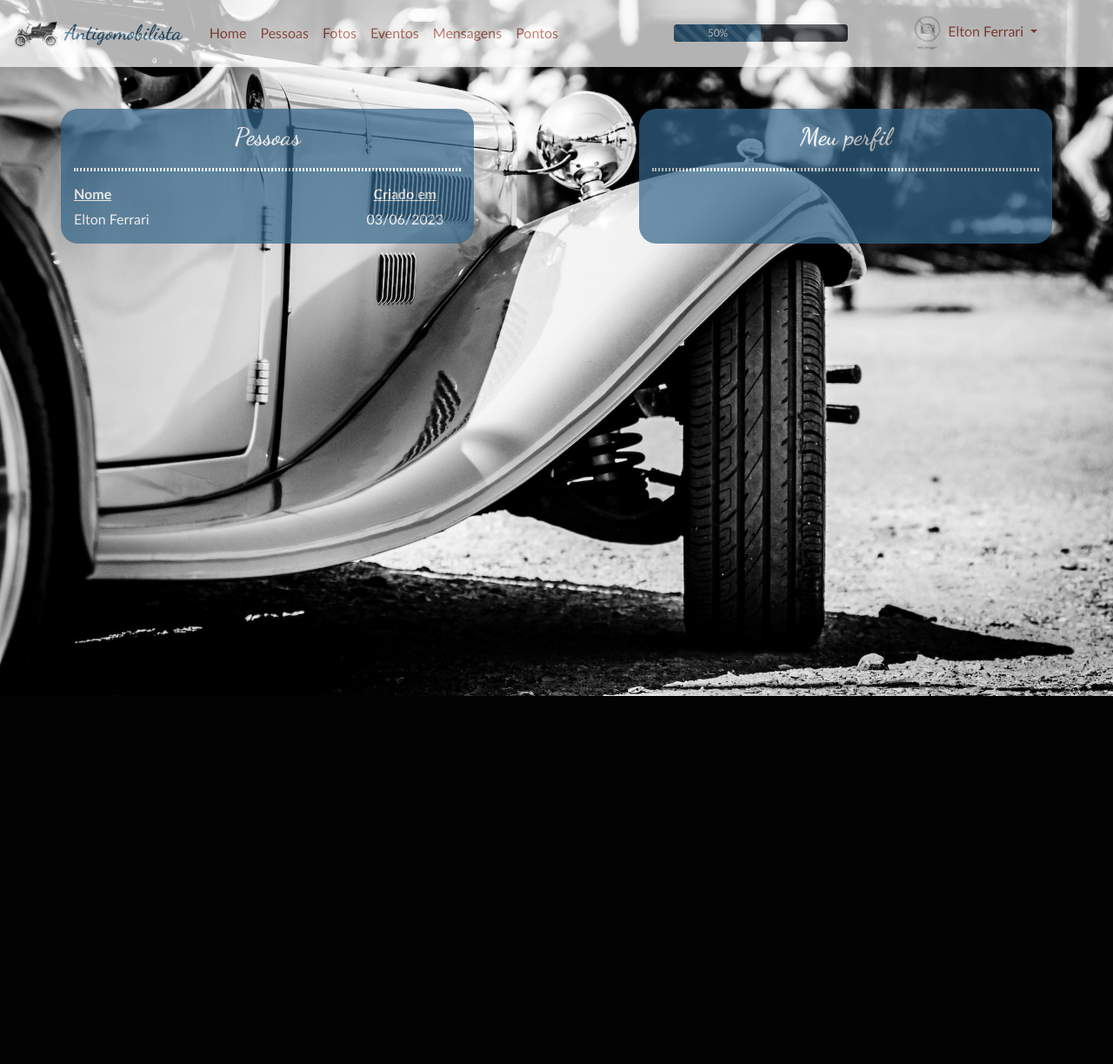
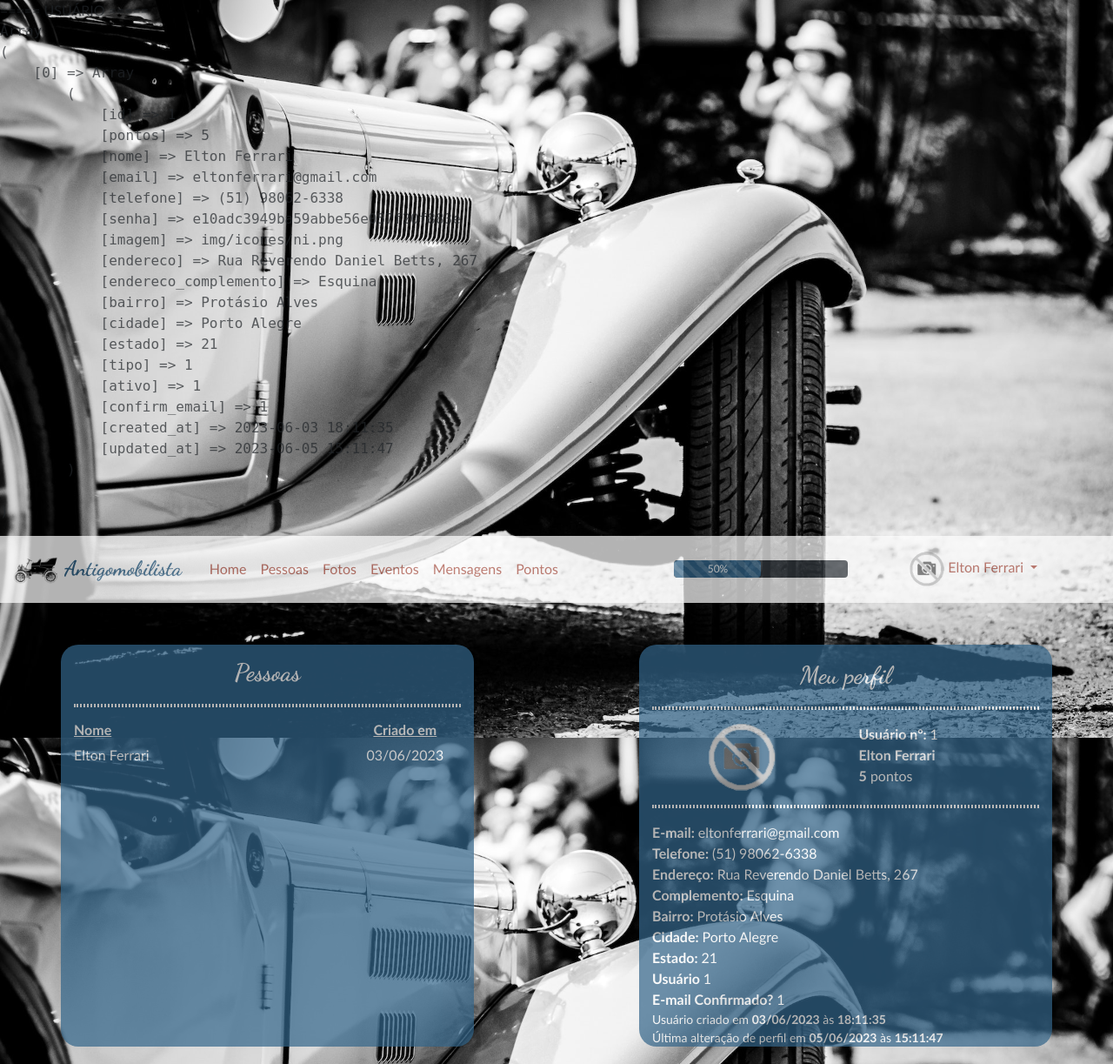
Before and after one commit to eltonferrari/Antigomobilista, a PHP site: page /Antigomobilista/systems/visualizacoes/usuarios/pessoas.php in a window 1280 px wide. Shown: the whole page at 87% size. Before the commit the page ends 800 px from the top, so only its background shows below. Run offline with PHP 8.4, Linux system fonts and the light colour scheme; the visitor is signed in with stand-in values (Sample User, id 1); data comes from the database, SQL or seed files in the repository; both versions use the stored data as it was after the commit.

Commit message:
Version-1.2

```diff
--- a/assets/css/style.css
+++ b/assets/css/style.css
@@ -4,72 +4,67 @@
   font-family: 'Trebuchet MS', 'Lucida Sans Unicode', 'Lucida Grande', 'Lucida Sans', Arial, sans-serif;
 }
 
-/* line 12, ../../xampp/htdocs/Antigomobilista/scss/style.scss */
-.pre-footer {
-  height: 20px;
-}
-
 /*Extra small devices (portrait phones, menor que 576px)*/
 /*Small devices (landscape phones, 576px e maiores)*/
 /*Medium devices (tablets, 768px e maiores)*/
 /*Large devices (desktops, 992px e maiores)*/
-/* line 41, ../../xampp/htdocs/Antigomobilista/scss/style.scss */
+/* line 37, ../../xampp/htdocs/Antigomobilista/scss/style.scss */
 .blur {
   background: white;
 }
 
-/* line 45, ../../xampp/htdocs/Antigomobilista/scss/style.scss */
+/* line 41, ../../xampp/htdocs/Antigomobilista/scss/style.scss */
 .blur-3 {
   background: #33658a;
 }
 
-/* line 50, ../../xampp/htdocs/Antigomobilista/scss/style.scss */
+/* line 46, ../../xampp/htdocs/Antigomobilista/scss/style.scss */
 .negrito {
   font-weight: bold;
 }
 
-/* line 54, ../../xampp/htdocs/Antigomobilista/scss/style.scss */
+/* line 50, ../../xampp/htdocs/Antigomobilista/scss/style.scss */
 .underline {
   text-decoration: underline;
 }
 
-/* line 59, ../../xampp/htdocs/Antigomobilista/scss/style.scss */
+/* line 55, ../../xampp/htdocs/Antigomobilista/scss/style.scss */
 hr.separador {
   border: 1px dotted #aa5042;
 }
 
-/* line 63, ../../xampp/htdocs/Antigomobilista/scss/style.scss */
+/* line 59, ../../xampp/htdocs/Antigomobilista/scss/style.scss */
 hr.separador-branco {
   border: 2px dotted #fff;
 }
 
-/* line 68, ../../xampp/htdocs/Antigomobilista/scss/style.scss */
+/* line 64, ../../xampp/htdocs/Antigomobilista/scss/style.scss */
 .d-in {
   display: inline;
 }
 
-/* line 72, ../../xampp/htdocs/Antigomobilista/scss/style.scss */
+/* line 68, ../../xampp/htdocs/Antigomobilista/scss/style.scss */
 .d-bl {
   display: block;
 }
 
-/* line 77, ../../xampp/htdocs/Antigomobilista/scss/style.scss */
+/* line 73, ../../xampp/htdocs/Antigomobilista/scss/style.scss */
 a.link-sem-sobrescrito {
   text-decoration: none;
 }
 
-/* line 82, ../../xampp/htdocs/Antigomobilista/scss/style.scss */
+/* line 78, ../../xampp/htdocs/Antigomobilista/scss/style.scss */
 .bg-branco {
   background-color: #fff;
 }
 
-/* line 86, ../../xampp/htdocs/Antigomobilista/scss/style.scss */
+/* line 82, ../../xampp/htdocs/Antigomobilista/scss/style.scss */
 ul.navbar-nav > li.nav-item > a.nav-link {
   background-color: #fff;
   color: #aa5042;
 }
 
-/* line 91, ../../xampp/htdocs/Antigomobilista/scss/style.scss */
+/* line 87, ../../xampp/htdocs/Antigomobilista/scss/style.scss */
 .navbar-toggler:hover,
 .navbar-toggler:focus,
 ul.navbar-nav > li.nav-item > a.nav-link:hover,
@@ -81,12 +76,12 @@
   color: #fff;
 }
 
-/* line 102, ../../xampp/htdocs/Antigomobilista/scss/style.scss */
+/* line 98, ../../xampp/htdocs/Antigomobilista/scss/style.scss */
 .bg-cor-3 {
   background-color: #33658a !important;
 }
 
-/* line 106, ../../xampp/htdocs/Antigomobilista/scss/style.scss */
+/* line 102, ../../xampp/htdocs/Antigomobilista/scss/style.scss */
 a.bg-cor-3:focus,
 a.bg-cor-3:hover,
 button.bg-cor-3:focus,
@@ -94,72 +89,77 @@
   background-color: #33658a !important;
 }
 
-/* line 116, ../../xampp/htdocs/Antigomobilista/scss/style.scss */
+/* line 110, ../../xampp/htdocs/Antigomobilista/scss/style.scss */
+.pre-footer {
+  height: 20px;
+}
+
+/* line 115, ../../xampp/htdocs/Antigomobilista/scss/style.scss */
 #image1 {
   background-image: url(../../img/fotos/background_1.jpg);
 }
 
-/* line 120, ../../xampp/htdocs/Antigomobilista/scss/style.scss */
+/* line 119, ../../xampp/htdocs/Antigomobilista/scss/style.scss */
 #image2 {
   background-image: url(../../img/fotos/background_2.jpg);
 }
 
-/* line 124, ../../xampp/htdocs/Antigomobilista/scss/style.scss */
+/* line 123, ../../xampp/htdocs/Antigomobilista/scss/style.scss */
 #image3 {
   background-image: url(../../img/fotos/background_3.jpg);
 }
 
-/* line 128, ../../xampp/htdocs/Antigomobilista/scss/style.scss */
+/* line 127, ../../xampp/htdocs/Antigomobilista/scss/style.scss */
 #image4 {
   background-image: url(../../img/fotos/background_4.jpg);
 }
 
-/* line 132, ../../xampp/htdocs/Antigomobilista/scss/style.scss */
+/* line 131, ../../xampp/htdocs/Antigomobilista/scss/style.scss */
 #image5 {
   background-image: url(../../img/fotos/background_5.jpg);
 }
 
-/* line 136, ../../xampp/htdocs/Antigomobilista/scss/style.scss */
+/* line 135, ../../xampp/htdocs/Antigomobilista/scss/style.scss */
 #image6 {
   background-image: url(../../img/fotos/background_6.jpg);
 }
 
-/* line 140, ../../xampp/htdocs/Antigomobilista/scss/style.scss */
+/* line 139, ../../xampp/htdocs/Antigomobilista/scss/style.scss */
 #image7 {
   background-image: url(../../img/fotos/background_7.jpg);
 }
 
-/* line 144, ../../xampp/htdocs/Antigomobilista/scss/style.scss */
+/* line 143, ../../xampp/htdocs/Antigomobilista/scss/style.scss */
 #image8 {
   background-image: url(../../img/fotos/background_8.jpg);
 }
 
-/* line 148, ../../xampp/htdocs/Antigomobilista/scss/style.scss */
+/* line 147, ../../xampp/htdocs/Antigomobilista/scss/style.scss */
 #image9 {
   background-image: url(../../img/fotos/background_9.jpg);
 }
 
-/* line 152, ../../xampp/htdocs/Antigomobilista/scss/style.scss */
+/* line 151, ../../xampp/htdocs/Antigomobilista/scss/style.scss */
 #image10 {
   background-image: url(../../img/fotos/background_10.jpg);
 }
 
-/* line 156, ../../xampp/htdocs/Antigomobilista/scss/style.scss */
+/* line 155, ../../xampp/htdocs/Antigomobilista/scss/style.scss */
 #wallpaper-1 {
   background-image: url(../../img/wallpaper/wallpaper_1.jpg);
 }
 
-/* line 160, ../../xampp/htdocs/Antigomobilista/scss/style.scss */
+/* line 159, ../../xampp/htdocs/Antigomobilista/scss/style.scss */
 #wallpaper-2 {
   background-image: url(../../img/wallpaper/wallpaper_2.jpg);
 }
 
-/* line 164, ../../xampp/htdocs/Antigomobilista/scss/style.scss */
+/* line 163, ../../xampp/htdocs/Antigomobilista/scss/style.scss */
 #wallpaper-3 {
   background-image: url(../../img/wallpaper/wallpaper_3.jpg);
 }
 
-/* line 168, ../../xampp/htdocs/Antigomobilista/scss/style.scss */
+/* line 167, ../../xampp/htdocs/Antigomobilista/scss/style.scss */
 #image1,
 #image2,
 #image3,
@@ -193,86 +193,91 @@
   src: url("../fonts/BerkshireSwash-Regular.ttf");
 }
 
-/* line 202, ../../xampp/htdocs/Antigomobilista/scss/style.scss */
+/* line 201, ../../xampp/htdocs/Antigomobilista/scss/style.scss */
 .font-dancing {
   font-family: "Dancing";
   font-size: 1.3em;
   font-weight: 700;
 }
 
-/* line 208, ../../xampp/htdocs/Antigomobilista/scss/style.scss */
+/* line 207, ../../xampp/htdocs/Antigomobilista/scss/style.scss */
 .font-berk {
   font-family: "Berkshire";
   font-size: 1em;
 }
 
-/* line 213, ../../xampp/htdocs/Antigomobilista/scss/style.scss */
+/* line 212, ../../xampp/htdocs/Antigomobilista/scss/style.scss */
+.font-size-14 {
+  font-size: 14px;
+}
+
+/* line 216, ../../xampp/htdocs/Antigomobilista/scss/style.scss */
 .font-size-16 {
   font-size: 16px;
 }
 
-/* line 217, ../../xampp/htdocs/Antigomobilista/scss/style.scss */
+/* line 220, ../../xampp/htdocs/Antigomobilista/scss/style.scss */
 .font-size-18 {
   font-size: 18px;
 }
 
-/* line 221, ../../xampp/htdocs/Antigomobilista/scss/style.scss */
+/* line 224, ../../xampp/htdocs/Antigomobilista/scss/style.scss */
 .font-size-20 {
   font-size: 20px;
 }
 
-/* line 225, ../../xampp/htdocs/Antigomobilista/scss/style.scss */
+/* line 228, ../../xampp/htdocs/Antigomobilista/scss/style.scss */
 .font-size-22 {
   font-size: 22px;
 }
 
-/* line 229, ../../xampp/htdocs/Antigomobilista/scss/style.scss */
+/* line 232, ../../xampp/htdocs/Antigomobilista/scss/style.scss */
 .font-size-24 {
   font-size: 24px;
 }
 
-/* line 233, ../../xampp/htdocs/Antigomobilista/scss/style.scss */
+/* line 236, ../../xampp/htdocs/Antigomobilista/scss/style.scss */
 .font-size-26 {
   font-size: 26px;
 }
 
-/* line 237, ../../xampp/htdocs/Antigomobilista/scss/style.scss */
+/* line 240, ../../xampp/htdocs/Antigomobilista/scss/style.scss */
 .font-size-28 {
   font-size: 28px;
 }
 
-/* line 243, ../../xampp/htdocs/Antigomobilista/scss/style.scss */
+/* line 246, ../../xampp/htdocs/Antigomobilista/scss/style.scss */
 .cor-1 {
   color: #aa5042;
 }
 
-/* line 247, ../../xampp/htdocs/Antigomobilista/scss/style.scss */
+/* line 250, ../../xampp/htdocs/Antigomobilista/scss/style.scss */
 .cor-2 {
   color: #72a98f;
 }
 
-/* line 251, ../../xampp/htdocs/Antigomobilista/scss/style.scss */
+/* line 254, ../../xampp/htdocs/Antigomobilista/scss/style.scss */
 .cor-3 {
   color: #33658a;
 }
 
-/* line 255, ../../xampp/htdocs/Antigomobilista/scss/style.scss */
+/* line 258, ../../xampp/htdocs/Antigomobilista/scss/style.scss */
 .cor-branco {
   color: #fff;
 }
 
-/* line 259, ../../xampp/htdocs/Antigomobilista/scss/style.scss */
+/* line 262, ../../xampp/htdocs/Antigomobilista/scss/style.scss */
 .bg-cor-3 {
   background-color: #33658a;
 }
 
-/* line 264, ../../xampp/htdocs/Antigomobilista/scss/style.scss */
+/* line 267, ../../xampp/htdocs/Antigomobilista/scss/style.scss */
 .borda-card-reader {
   border-radius: 20px 20px 0px 0px;
   border: 2px solid #aa5042;
 }
 
-/* line 269, ../../xampp/htdocs/Antigomobilista/scss/style.scss */
+/* line 272, ../../xampp/htdocs/Antigomobilista/scss/style.scss */
 .borda-card-body {
   border: 2px;
   border-top: 0px;
@@ -281,23 +286,23 @@
   border-radius: 0px 0px 20px 20px;
 }
 
-/* line 278, ../../xampp/htdocs/Antigomobilista/scss/style.scss */
+/* line 281, ../../xampp/htdocs/Antigomobilista/scss/style.scss */
 .borda-2 {
   border: 1px solid #72a98f;
 }
 
-/* line 282, ../../xampp/htdocs/Antigomobilista/scss/style.scss */
+/* line 285, ../../xampp/htdocs/Antigomobilista/scss/style.scss */
 .borda-redonda-20 {
   border-radius: 20px;
 }
 
-/* line 287, ../../xampp/htdocs/Antigomobilista/scss/style.scss */
+/* line 290, ../../xampp/htdocs/Antigomobilista/scss/style.scss */
 .botao {
   background-color: #aa5042;
   color: #fff;
 }
 
-/* line 292, ../../xampp/htdocs/Antigomobilista/scss/style.scss */
+/* line 295, ../../xampp/htdocs/Antigomobilista/scss/style.scss */
 .botao:hover,
 .botao:focus {
   background-color: #fff;
@@ -306,25 +311,25 @@
   border-radius: 15px;
 }
 
-/* line 301, ../../xampp/htdocs/Antigomobilista/scss/style.scss */
+/* line 304, ../../xampp/htdocs/Antigomobilista/scss/style.scss */
 .titulo-index {
   font-size: calc(20px + 2vw);
   color: #aa5042;
 }
 
-/* line 306, ../../xampp/htdocs/Antigomobilista/scss/style.scss */
+/* line 309, ../../xampp/htdocs/Antigomobilista/scss/style.scss */
 .subtitulo-index {
   font-size: calc(10px + 1vw);
 }
 
-/* line 310, ../../xampp/htdocs/Antigomobilista/scss/style.scss */
+/* line 313, ../../xampp/htdocs/Antigomobilista/scss/style.scss */
 .titulo-index,
 .subtitulo-index {
   display: inline;
   font-weight: 700;
 }
 
-/* line 317, ../../xampp/htdocs/Antigomobilista/scss/style.scss */
+/* line 320, ../../xampp/htdocs/Antigomobilista/scss/style.scss */
 div.barra {
   height: 20px;
   width: 200px;
--- a/scss/style.scss
+++ b/scss/style.scss
@@ -8,10 +8,6 @@
 $cor3: #33658a;
 $branco: #fff;
 $preto: #000;
-
-.pre-footer {
-	height: 20px;
-}
 
 @media (max-width: 575.98px) {
 
@@ -111,6 +107,9 @@
 }
 
 // FOOTER
+.pre-footer {
+	height: 20px;
+}
 
 // INDEX.PHP
 #image1 {
@@ -208,6 +207,10 @@
 .font-berk {
 	font-family: "Berkshire";
 	font-size: 1em;
+}
+
+.font-size-14 {
+	font-size: 14px;
 }
 
 .font-size-16 {
--- a/systems/visualizacoes/usuarios/pessoas.php
+++ b/systems/visualizacoes/usuarios/pessoas.php
@@ -8,11 +8,34 @@
 	$nivel = new Usuarios();
 	$porcentagem = new Pontuacoes();
 	$usuario = $usuario->getUsuarioById($_SESSION['id_user']);
+
+	echo '===== USUÁRIO =====';
+	echo '<pre>';
+	print_r($usuario);
+	echo '</pre>';
+
 	foreach ($usuario as $user) {
-		$foto = $user['imagem'];
-		$nome = $user['nome'];
-		$pontos = $user['pontos'];
+		$id 					= $user['id'];
+		$pontos 				= $user['pontos'];
+		$nome 					= $user['nome'];
+		$email 					= $user['email'];
+		$telefone 				= $user['telefone'];
+		$foto	 				= $user['imagem'];
+		$endereco 				= $user['endereco'];
+		$enderecoComplemento 	= $user['endereco_complemento'];
+		$bairro 				= $user['bairro'];
+		$cidade 				= $user['cidade'];
+		$estado 				= $user['estado'];
+		$tipo 					= $user['tipo'];
+		$ativo 					= $user['ativo'];
+		$confirmEmail 			= $user['confirm_email'];
+		$createdAt 				= $user['created_at'];
+		$updatedAt 				= $user['updated_at'];
 	}
+	$dataCriacao = convertDataMySQL_DataPHP($createdAt);
+	$horaCriacao = convertDataMySQL_HoraPHP($createdAt);
+	$dataAlteracao = convertDataMySQL_DataPHP($updatedAt);
+	$horaAlteracao = convertDataMySQL_HoraPHP($updatedAt);
 	$nivel = $nivel->getNivelByIdUser($_SESSION['id_user']);
 	$porcentagem = $porcentagem->getPorcentagemById($_SESSION['id_user']);
 	// =====================================================================
@@ -67,21 +90,21 @@
 					</div>
 					<?php
 						foreach ($usuarios as $user) {
-							$id = $user['id'];
-							$nome = $user['nome'];
+							$idUsers = $user['id'];
+							$nomeUsers = $user['nome'];
 							$created = $user['created_at'];
 							$criado = convertDataMySQL_DataPHP($created);
 					?>
 							<div class="row">
 								<div class="col-8">
-									<a href="perfil.php?id_perfil=<?= $id ?>" class="cor-branco">
+									<a href="perfil.php?id_perfil=<?= $idUsers ?>" class="cor-branco">
 										<p class="font-size-16 cor-branco">
-											<?= $nome ?>
+											<?= $nomeUsers ?>
 										</p>
 									</a>
 								</div>
 								<div class="col-4 text-center">
-									<a href="perfil.php?id_perfil=<?= $id ?>" class="cor-branco">
+									<a href="perfil.php?id_perfil=<?= $idUsers ?>" class="cor-branco">
 										<p class="font-size-16 cor-branco">
 											<?= $criado ?>
 										</p>
@@ -93,13 +116,58 @@
 					?>
 				</div>
 				<div class="col-2"></div>
-				<div class="col-5 borda-redonda-20 blur-3">
-					<h1 class="font-dancing text-center cor-branco font-size-28 negrito mt-3">Meu perfil</h1>
+				<div class="col-5 borda-redonda-20 blur-3 cor-branco">
+					<h1 class="font-dancing text-center font-size-28 negrito">Meu perfil </h1>
 					<hr class="separador-branco">
-
+					<div class="row">
+						<div class="col-6 text-center">
+							<img class="rounded" src="\<?= $foto ?>" alt="Foto Perfil" title="Foto Perfil">
+						</div>
+						<div class="col-6">
+							<span class="negrito">Usuário nº: </span>
+							<?= $id ?>
+							<br />
+							<span class="negrito"><?= $nome ?></span>
+							<br />
+							<span class="negrito"><?= $pontos ?></span> pontos
+						</div>
+					</div>
+					<hr class="separador-branco">
+					<div>
+						<span class="negrito">E-mail: </span><?= $email ?>
+						<br />
+						<span class="negrito">Telefone: </span><?= $telefone ?>
+						<br />
+						<span class="negrito">Endereço: </span><?= $endereco ?>
+						<br />
+						<span class="negrito">Complemento: </span><?= $enderecoComplemento ?>
+						<br />
+						<span class="negrito">Bairro: </span><?= $bairro ?>
+						<br />
+						<span class="negrito">Cidade: </span><?= $cidade ?>
+						<br />
+						<span class="negrito">Estado: </span><?= $estado ?>
+						<br />
+						<span class="negrito">Usuário </span><?= $ativo ?>
+						<br />
+						<span class="negrito">E-mail Confirmado? </span><?= $confirmEmail ?>
+						<br />
+					</div>
+					<div class="font-size-14">
+						Usuário criado em
+						<span class="negrito"><?= $dataCriacao ?></span>
+						às
+						<span class="negrito"><?= $horaCriacao  ?></span>
+						<br />
+						Última alteração de perfil em
+						<span class="negrito"><?= $dataAlteracao ?></span>
+						às
+						<span class="negrito"><?= $horaAlteracao ?>
+					</div>
 				</div>
 			</div>
         </section>
+		<div class="pre-footer"></div>
 		<footer>
 			<?php include '../../templates/js-bootstrap.php'; ?>
 		</footer>
```
Also changed, not shown: a.db/antigomobilistabd.sql (+65 -25 lines), img/icones/ni.png, 1 other file.
